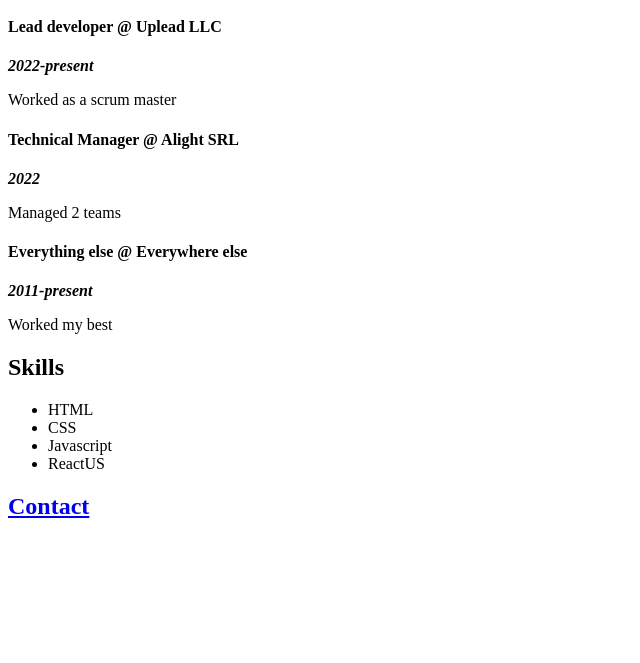
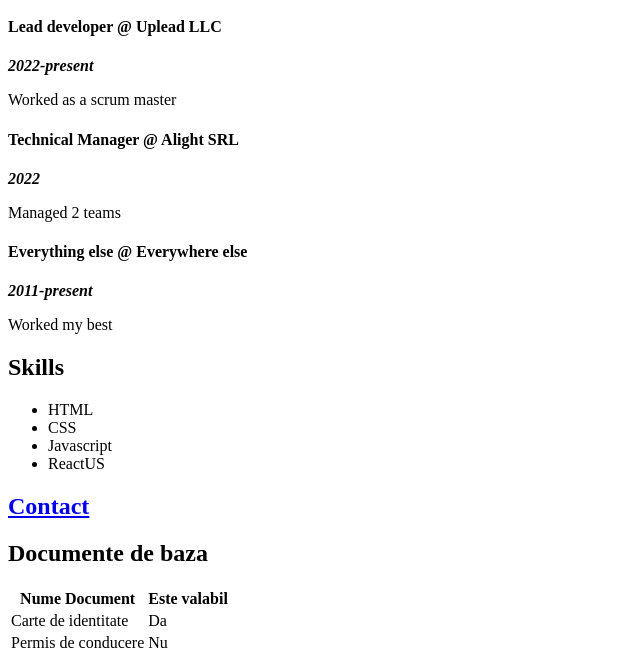
Before and after one commit to filipioanag12/curs-html, a plain HTML site: page Index.html in a window 1280 px wide. Shown: the part 209-872 px from the top of the page, without its empty margins (0-640 px from the left). Before the commit the page ends 800 px from the top, so only its background shows below. Drawn offline with Linux system fonts and the light colour scheme.

Commit message:
Update tema - tabel

```diff
--- a/Index.html
+++ b/Index.html
@@ -1,17 +1,14 @@
 <!DOCTYPE html>
 <html lang="en">
+
 <head>
     <title>Doc gol</title>
 </head>
 
 <body>
     <h1>Paul Ghiran - Curriculum Vitae</h1>
-    <img
-      src="https://avatars.githubusercontent.com/u/38477423?v=4"
-      width="100"
-      title="poza Paul"
-      alt="imagine Paul Ghiran"
-    />
+    <img src="https://avatars.githubusercontent.com/u/38477423?v=4" width="100" title="poza Paul"
+        alt="imagine Paul Ghiran" />
     <h2>Experience</h2>
 
     <h4>Lead developer @ Uplead LLC</h4>
@@ -36,5 +33,23 @@
 
     <h2><a href="https://www.linkedin.com/in/paulghiran/"> Contact</h2></a>
 
+    <h2>Documente de baza</h2>
+
+    <table>
+        <tr>
+            <th>Nume Document</th>
+            <th>Este valabil</th>
+        </tr>
+        <tr>
+            <td>Carte de identitate</td>
+            <td>Da</td>
+        </tr>
+        <tr>
+            <td>Permis de conducere</td>
+            <td>Nu</td>
+        </tr>
+    </table>
+
 </body>
+
 </html>
```
Lines whose indentation alone changed are shown as unchanged.
